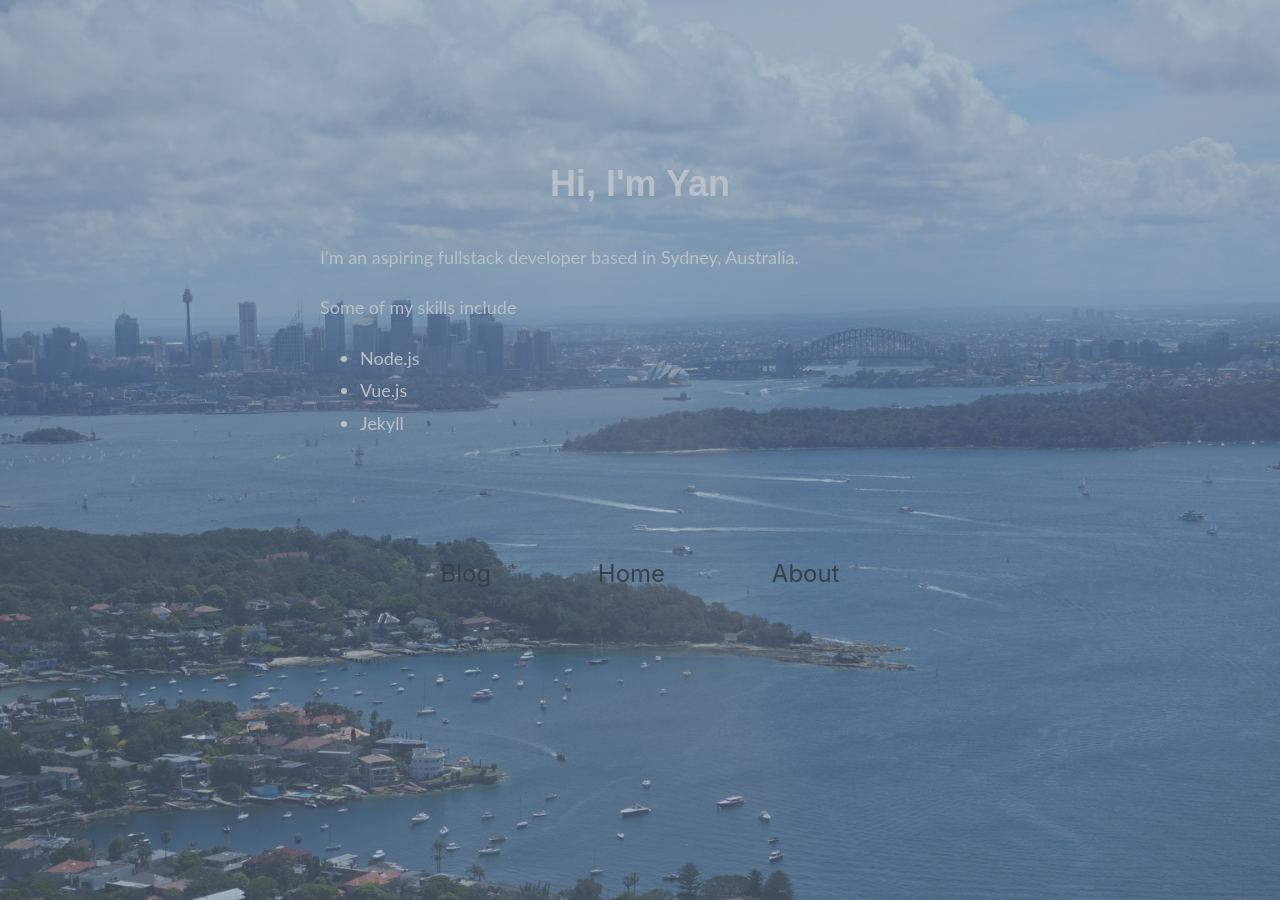
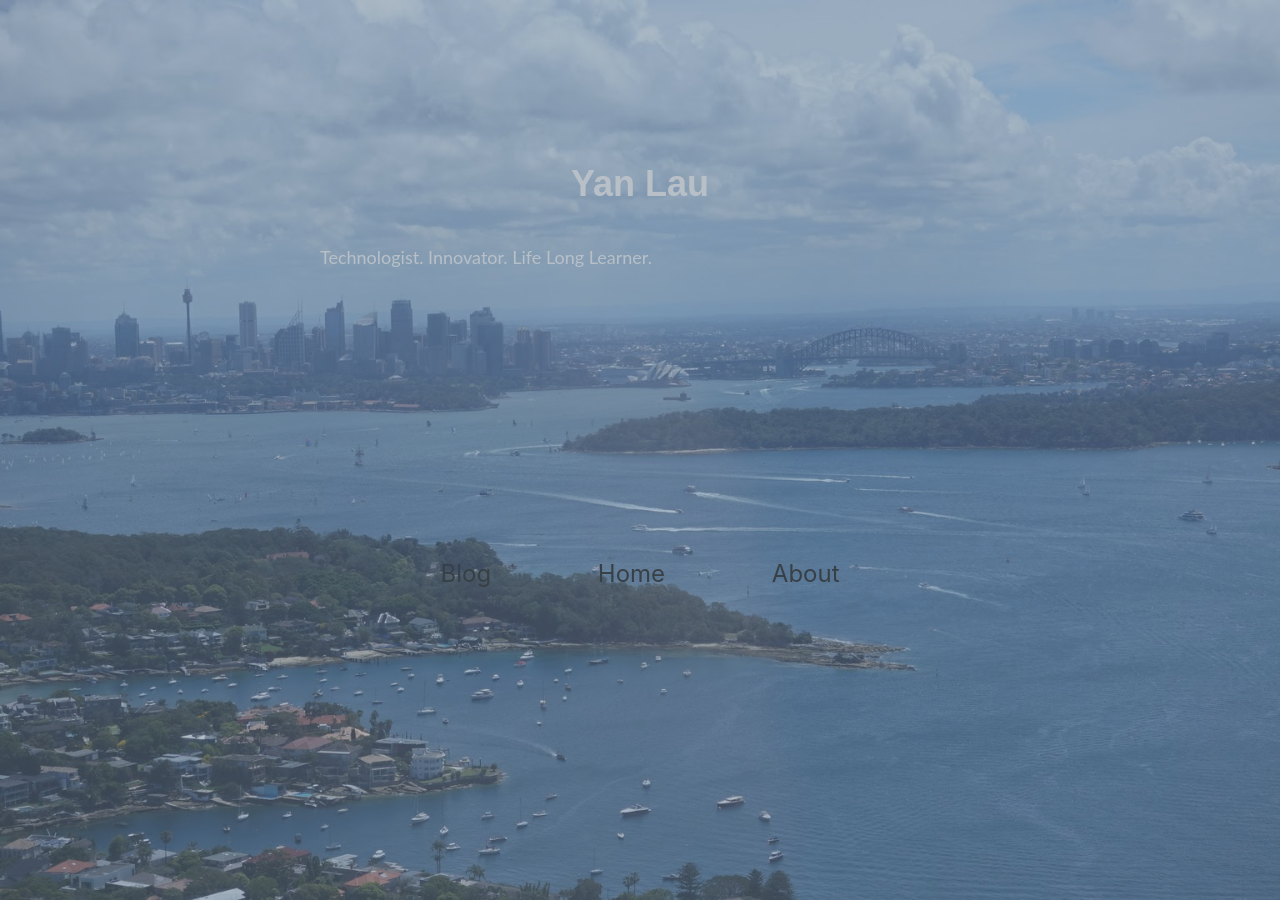
Before and after one commit to ylau02/ylau02.github.io, a Jekyll site: the page built from index.md, in a window 1280 px wide and 900 px high. Built offline with Jekyll 4.4.1, drawn with Linux system fonts in a browser that asks for light colours; some web fonts are replaced; some of the changed text lies outside the part shown.

Commit message:
changed wording and added summary

```diff
--- a/_includes/intro.html
+++ b/_includes/intro.html
@@ -1,11 +1,4 @@
 <div class="intro">
-  <h1>Hi, I'm Yan</h1>
-  <p>I'm an aspiring fullstack developer based in Sydney, Australia.</p>
-  <p>Some of my skills include
-    <ul>
-      <li>Node.js</li>
-      <li>Vue.js</li>
-      <li>Jekyll</li>
-    </ul>
-  </p>
+  <h1>Yan Lau</h1>
+  <p>Technologist. Innovator. Life Long Learner.</p>
 </div>
--- a/_includes/technologies.html
+++ b/_includes/technologies.html
@@ -1,3 +1,7 @@
 <div>
   <img src="{{ "/images/icons/python.svg" | prepend: site.baseurl }}" style="width:48px;height:48px;">
+  <!-- <img src="https://img.icons8.com/color/48/000000/javascript.png" style="width:48px;height:48px;">
+  <img src="https://img.icons8.com/color/48/000000/nodejs.png" style="width:48px;height:48px;">
+  https://img.icons8.com/color/48/000000/html-5.png
+  https://img.icons8.com/color/48/000000/postgreesql.png --> -->
 </div>
```
Also changed, not shown: index.md (+2 -1 lines).
